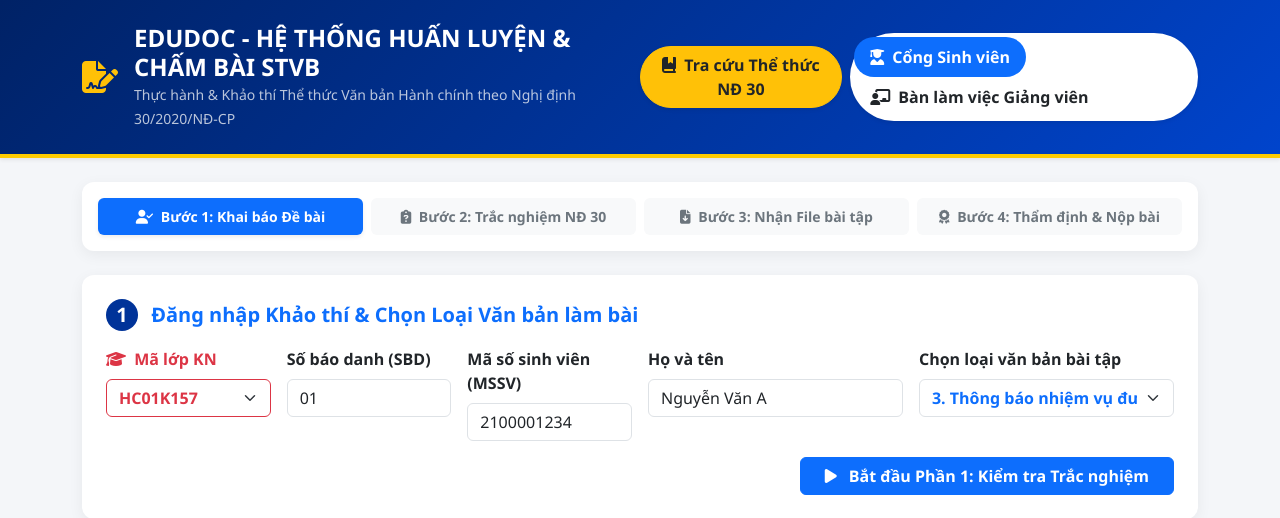
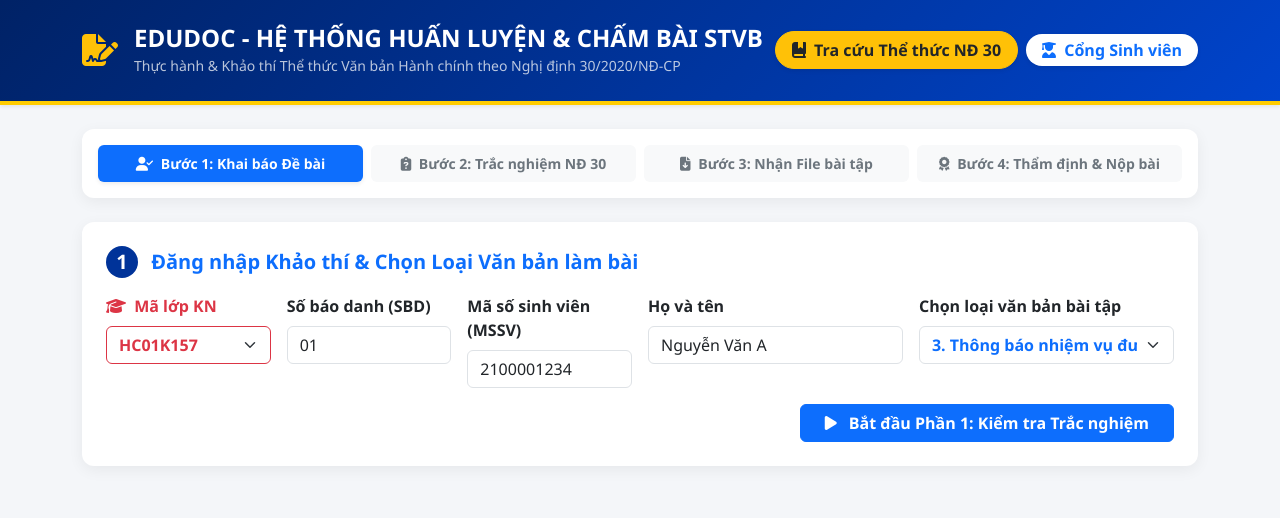
Before and after one commit to AnDAUVN/edudoc-stvb, a Flask app: page / in a window 1280 px wide. Shown: the top 518 px of the page. Run offline with Flask 2, Linux system fonts and the light colour scheme; some libraries are stand-ins or nearby versions.

Commit message:
An hoan toan Ban lam viec Giang vien tai Cong Sinh vien

```diff
--- a/app.py
+++ b/app.py
@@ -37,11 +37,11 @@ def save_json_file(file_path, data):
 
 @app.route("/")
 def index():
-    return render_template("index.html")
+    return render_template("index.html", mode="student")
 
 @app.route("/teacher")
 def teacher_portal():
-    return render_template("index.html")
+    return render_template("index.html", mode="teacher")
 
 @app.route("/api/documents", methods=["GET"])
 def get_documents():
--- a/templates/index.html
+++ b/templates/index.html
@@ -87,18 +87,20 @@
           <button class="btn btn-warning rounded-pill fw-bold text-dark px-3 shadow-sm" data-bs-toggle="modal" data-bs-target="#modal-decree30-guide">
             <i class="fa-solid fa-book-bookmark me-1"></i> Tra cứu Thể thức NĐ 30
           </button>
-          <ul class="nav nav-pills bg-white rounded-pill p-1 shadow-sm">
-            <li class="nav-item">
-              <button class="nav-link active rounded-pill fw-semibold" id="tab-student" onclick="switchTab('student')">
-                <i class="fa-solid fa-user-graduate me-1"></i> Cổng Sinh viên
-              </button>
-            </li>
-            <li class="nav-item">
-              <button class="nav-link rounded-pill fw-semibold text-dark" id="tab-teacher" onclick="switchTab('teacher')">
-                <i class="fa-solid fa-chalkboard-user me-1"></i> Bàn làm việc Giảng viên
-              </button>
-            </li>
-          </ul>
+          {% if mode == 'teacher' %}
+          <div class="d-flex align-items-center gap-2">
+            <span class="badge bg-white text-danger rounded-pill px-3 py-2 fw-bold shadow-sm fs-6">
+              <i class="fa-solid fa-chalkboard-user me-1"></i> Bàn làm việc Giảng viên
+            </span>
+            <a href="/" target="_blank" class="btn btn-outline-light rounded-pill px-3 fw-semibold shadow-sm">
+              <i class="fa-solid fa-graduation-cap me-1"></i> Xem Cổng Sinh viên
+            </a>
+          </div>
+          {% else %}
+          <span class="badge bg-white text-primary rounded-pill px-3 py-2 fw-bold shadow-sm fs-6">
+            <i class="fa-solid fa-user-graduate me-1"></i> Cổng Sinh viên
+          </span>
+          {% endif %}
         </div>
       </div>
     </div>
@@ -106,6 +108,7 @@
 
   <div class="container my-4">
 
+    {% if mode != 'teacher' %}
     <!-- ==================== CỔNG SINH VIÊN ==================== -->
     <div id="student-view">
 
@@ -308,9 +311,9 @@
       </div>
 
     </div>
-
+    {% else %}
     <!-- ==================== CỔNG GIẢNG VIÊN ==================== -->
-    <div id="teacher-view" class="d-none">
+    <div id="teacher-view">
 
       <div class="row g-3 mb-4">
         <div class="col-md-4">
@@ -565,6 +568,7 @@
       </div>
 
     </div>
+    {% endif %}
 
   </div>
 
@@ -607,20 +611,21 @@
     }
 
     function switchTab(tab) {
+      const sView = document.getElementById('student-view');
+      const tView = document.getElementById('teacher-view');
+      const sTab = document.getElementById('tab-student');
+      const tTab = document.getElementById('tab-teacher');
+
       if (tab === 'student') {
-        document.getElementById('student-view').classList.remove('d-none');
-        document.getElementById('teacher-view').classList.add('d-none');
-        document.getElementById('tab-student').classList.add('active', 'text-white');
-        document.getElementById('tab-student').classList.remove('text-dark');
-        document.getElementById('tab-teacher').classList.remove('active', 'text-white');
-        document.getElementById('tab-teacher').classList.add('text-dark');
+        if (sView) sView.classList.remove('d-none');
+        if (tView) tView.classList.add('d-none');
+        if (sTab) { sTab.classList.add('active', 'text-white'); sTab.classList.remove('text-dark'); }
+        if (tTab) { tTab.classList.remove('active', 'text-white'); tTab.classList.add('text-dark'); }
       } else {
-        document.getElementById('student-view').classList.add('d-none');
-        document.getElementById('teacher-view').classList.remove('d-none');
-        document.getElementById('tab-teacher').classList.add('active', 'text-white');
-        document.getElementById('tab-teacher').classList.remove('text-dark');
-        document.getElementById('tab-student').classList.remove('active', 'text-white');
-        document.getElementById('tab-student').classList.add('text-dark');
+        if (sView) sView.classList.add('d-none');
+        if (tView) tView.classList.remove('d-none');
+        if (tTab) { tTab.classList.add('active', 'text-white'); tTab.classList.remove('text-dark'); }
+        if (sTab) { sTab.classList.remove('active', 'text-white'); sTab.classList.add('text-dark'); }
         loadTeacherData();
       }
     }
@@ -1646,11 +1651,12 @@
       }
     }
 
-    // Tự động tải mã lớp và chuyển Cổng nếu vào qua link /teacher
+    // Khởi tạo theo chế độ Cổng Sinh viên hoặc Bàn Giảng viên
+    const APP_MODE = "{{ mode }}";
     window.addEventListener('DOMContentLoaded', () => {
       loadClasses();
-      if (window.location.pathname.includes('/teacher') || window.location.hash === '#teacher' || window.location.search.includes('view=teacher')) {
-        switchTab('teacher');
+      if (APP_MODE === 'teacher') {
+        loadTeacherData();
       }
     });
   </script>
```
